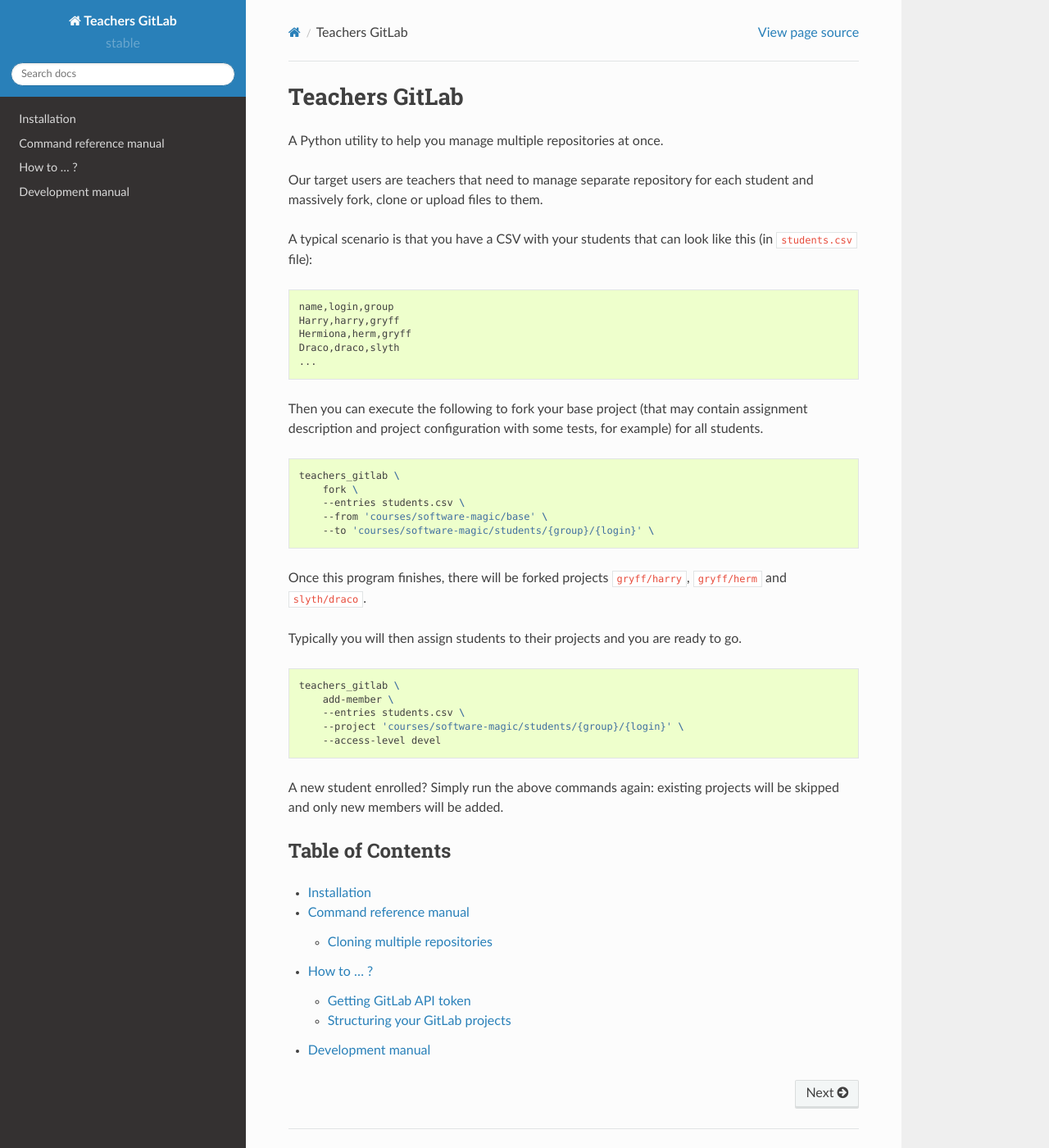
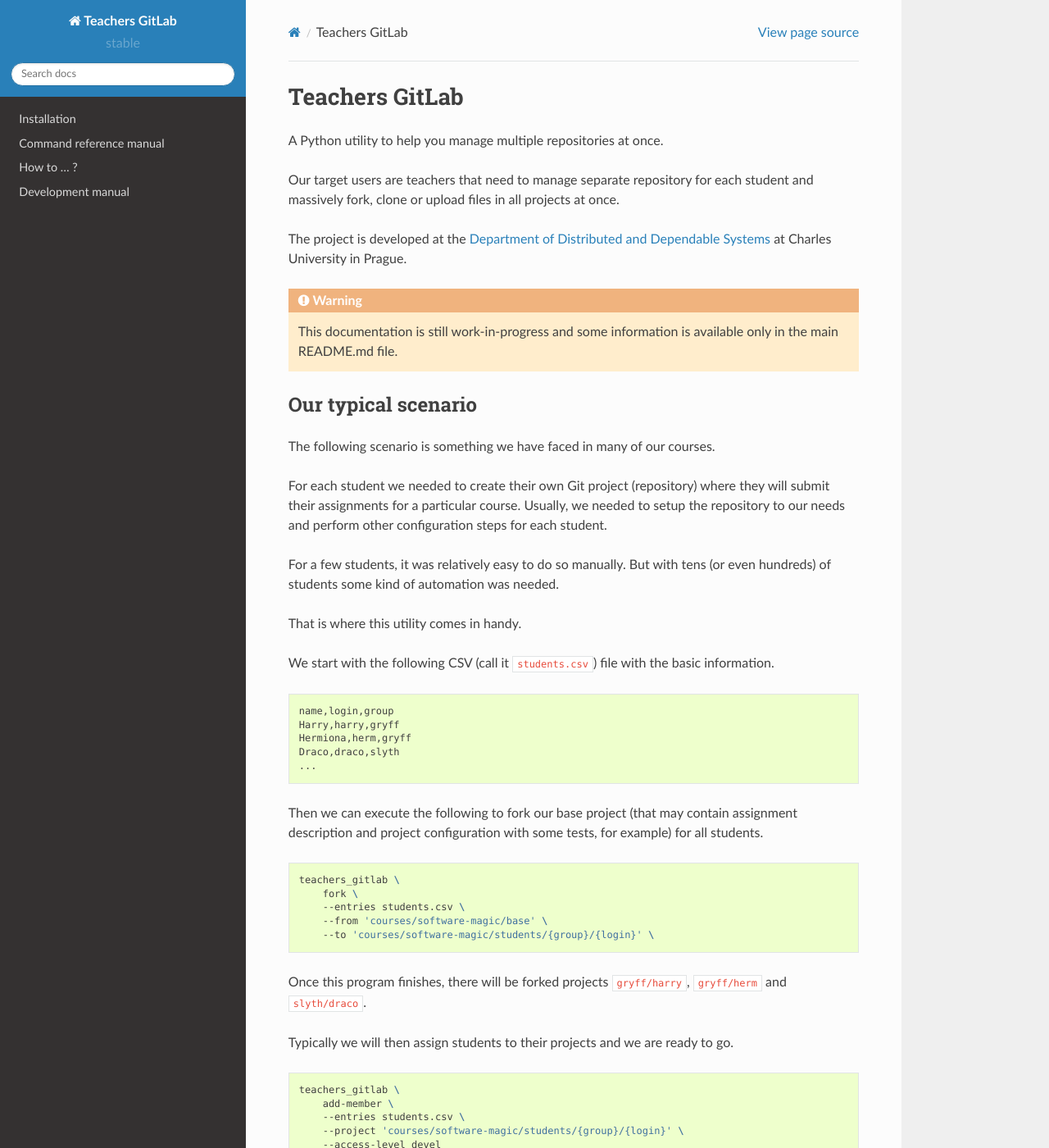
Before and after one commit to otulach/teachers-gitlab, a Sphinx documentation site: the page built from doc/index.rst, in a window 1280 px wide and 1400 px high. Shown: the whole window at 82% size. Built offline with Sphinx 7.4.7 and the Read the Docs theme 2.0.0, drawn with Linux system fonts in a browser that asks for light colours; some of the changed text lies outside the part shown.

Commit message:
Improve index page

```diff
--- a/doc/index.rst
+++ b/doc/index.rst
@@ -4,10 +4,34 @@ Teachers GitLab
 A Python utility to help you manage multiple repositories at once.
 
 Our target users are teachers that need to manage separate repository for
-each student and massively fork, clone or upload files to them.
+each student and massively fork, clone or upload files in all projects
+at once.
 
-A typical scenario is that you have a CSV with your students that can look
-like this (in ``students.csv`` file):
+The project is developed at the
+`Department of Distributed and Dependable Systems <https://d3s.mff.cuni.cz>`_
+at Charles University in Prague.
+
+.. warning::
+   This documentation is still work-in-progress and some information is
+   available only in the main README.md file.
+
+Our typical scenario
+--------------------
+
+The following scenario is something we have faced in many of our courses.
+
+For each student we needed to create their own Git project (repository) where
+they will submit their assignments for a particular course.
+Usually, we needed to setup the repository to our needs and
+perform other configuration steps for each student.
+
+For a few students, it was relatively easy to do so manually. But with tens
+(or even hundreds) of students some kind of automation was needed.
+
+That is where this utility comes in handy.
+
+We start with the following CSV (call it ``students.csv``) file with the
+basic information.
 
 .. code-block:: text
 
@@ -17,7 +41,7 @@ like this (in ``students.csv`` file):
     Draco,draco,slyth
     ...
 
-Then you can execute the following to fork your base project (that may
+Then we can execute the following to fork our base project (that may
 contain assignment description and project configuration with some tests,
 for example) for all students.
 
@@ -32,7 +56,7 @@ for example) for all students.
 Once this program finishes, there will be forked projects ``gryff/harry``,
 ``gryff/herm`` and ``slyth/draco``.
 
-Typically you will then assign students to their projects and you are ready
+Typically we will then assign students to their projects and we are ready
 to go.
 
 .. code-block:: shell
@@ -43,12 +67,23 @@ to go.
         --project 'courses/software-magic/students/{group}/{login}' \
         --access-level devel
 
-A new student enrolled? Simply run the above commands again: existing projects
-will be skipped and only new members will be added.
+A new student enrolled? We simply run the above commands again:
+existing projects will be skipped and only new members will be added.
+
+Need help?
+----------
+
+Please, open an issue or start a discussion at our
+`GitHub repository <https://github.com/d-iii-s/teachers-gitlab>`_.
+Matfyz members can create issues on
+`our GitLab as well <https://gitlab.mff.cuni.cz/teaching/utils/teachers-gitlab>`_.
+
+We also welcome suggestions for new functions. Patches and merge requests
+with new functions are welcomed even more :-).
 
 
-Table of Contents
------------------
+Further reading
+---------------
 
 .. toctree::
    :maxdepth: 2
```
